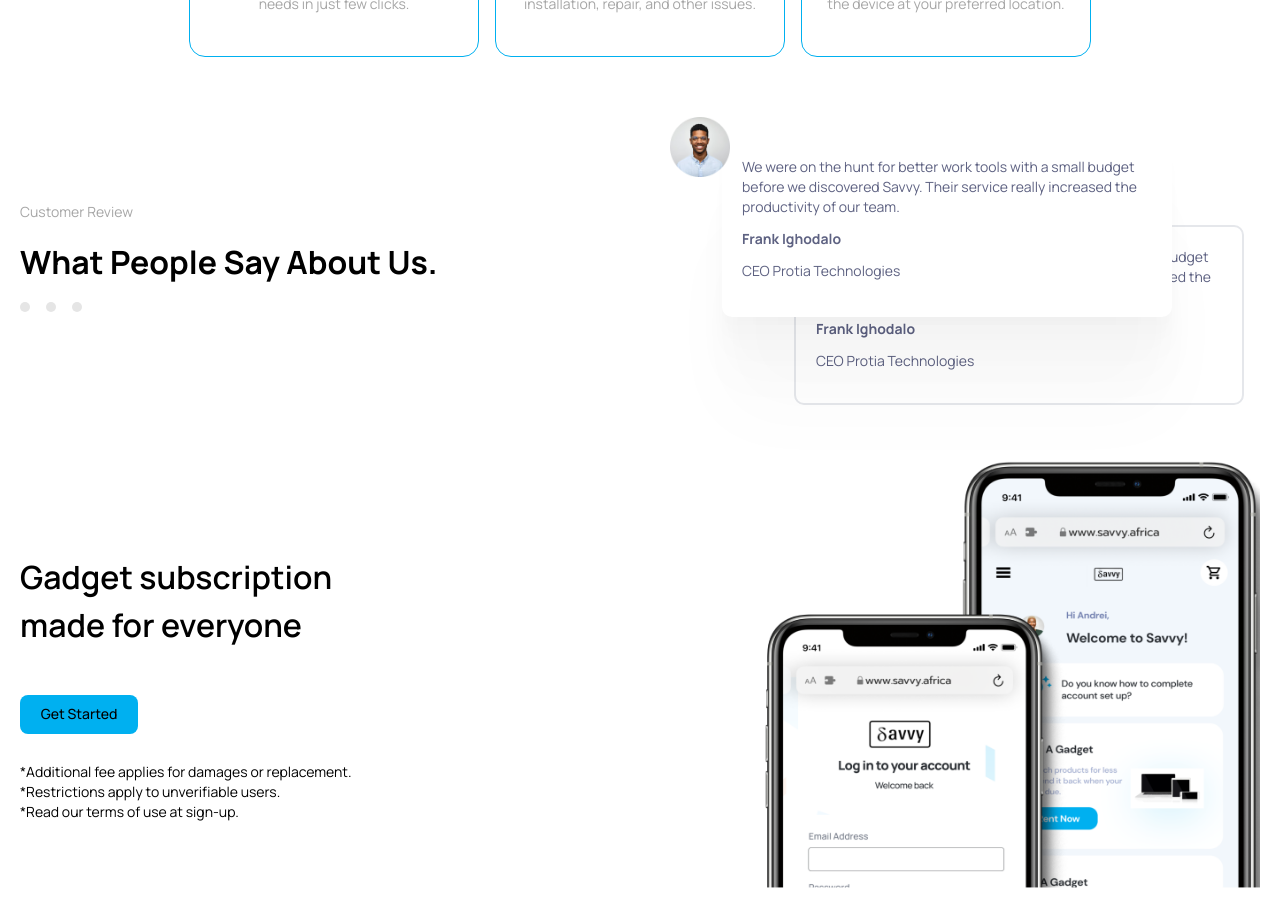
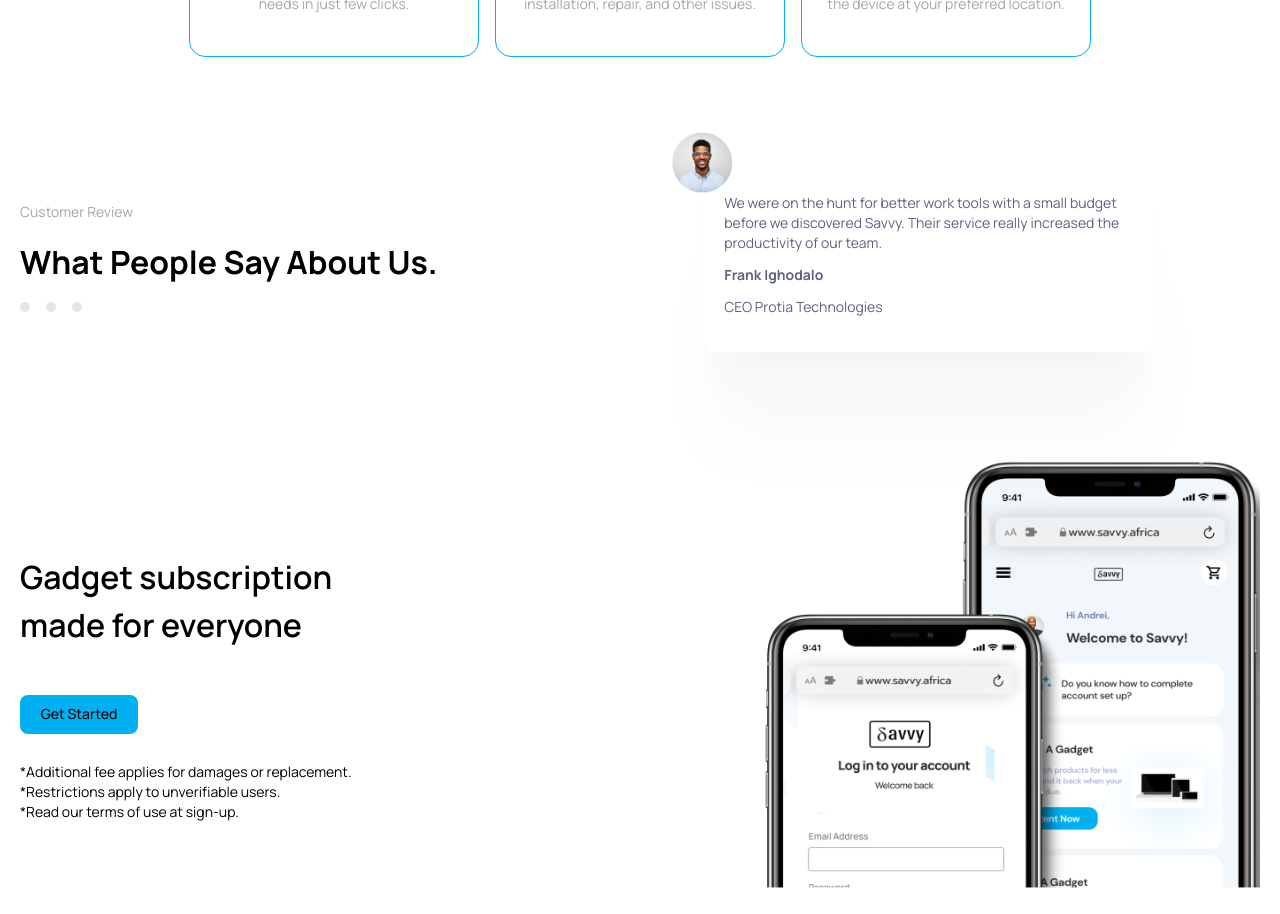
Before and after one commit to SavvyAfrica/savvyWaitlist, a Next.js app: page / in a window 1280 px wide. Shown: the part 2280-3194 px from the top of the page. Built offline with nearby package versions, Linux system fonts and the light colour scheme.

Commit message:
Pushing updates on customer reviews

```diff
--- a/features/hompage/frame5/frame.tsx
+++ b/features/hompage/frame5/frame.tsx
@@ -1,9 +1,92 @@
-import React from 'react'
+import React, { useCallback, useEffect, useState } from 'react'
+import { motion, AnimatePresence, wrap } from 'framer-motion'
 import { Text } from '../../../components/typography/typography'
 import Image from 'next/image'
 import User from '../../../assets/Image.png'
 
+const cards = [
+  <motion.div className='relative'>
+    <div className='w-[60px] h-[60px] rounded-full absolute z-[9999]'>
+      <Image src={User} height={100} width={100} className='w-full h-full' />
+    </div>
+    <div className='w-[450px] p-5 h-[180px] absolute  rounded-[10px] customer right-[5.5rem] top-[2.5rem] space-y-3 bg-white'>
+      <Text variant='paragraph_4' className='text-[#5E6282]'>
+        We were on the hunt for better work tools with a small budget before we
+        discovered Savvy. Their service really increased the productivity of our
+        team.
+      </Text>
+      <Text variant='paragraph_4' className='font-bold text-[#5E6282]'>
+        Frank Ighodalo
+      </Text>
+      <Text variant='paragraph_4' className='text-[#5E6282]'>
+        CEO Protia Technologies
+      </Text>
+    </div>
+  </motion.div>,
+  <motion.div className='relative'>
+    <div className='w-[60px] h-[60px] rounded-full absolute z-[9999]'>
+      <Image src={User} height={100} width={100} className='w-full h-full' />
+    </div>
+    <div className='w-[450px] p-5 h-[180px] absolute  rounded-[10px] customer right-[5.5rem] top-[2.5rem] space-y-3 bg-white'>
+      <Text variant='paragraph_4' className='text-[#5E6282]'>
+        We were on the hunt for better work tools with a small budget before we
+        discovered Savvy. Their service really increased the productivity of our
+        team.
+      </Text>
+      <Text variant='paragraph_4' className='font-bold text-[#5E6282]'>
+        Frank Ighodalo
+      </Text>
+      <Text variant='paragraph_4' className='text-[#5E6282]'>
+        CEO Protia Technologies
+      </Text>
+    </div>
+  </motion.div>,
+]
+
+const variants = {
+  enter: (direction: number) => {
+    return {
+      y: direction > 0 ? 100 : -100,
+      x: 30,
+      opacity: 0,
+    }
+  },
+  center: {
+    zIndex: 1,
+    x: 0,
+    y: 0,
+    opacity: 1,
+  },
+  exit: (direction: number) => {
+    return {
+      zIndex: 0,
+      x: 30,
+      y: direction < 0 ? 100 : -100,
+      opacity: 0,
+    }
+  },
+}
+
 const Frame = () => {
+  const [[card, direction], setCard] = useState([0, 0])
+
+  const childIndex = wrap(0, 2, card)
+
+  const move = useCallback(
+    (newDirection: number) => {
+      setCard([card + newDirection, newDirection])
+    },
+    [card]
+  )
+
+  useEffect(() => {
+    // if(!timeout) return
+
+    const id = setTimeout(() => move(1), 1500)
+
+    return () => clearTimeout(id)
+  }, [card, move])
+
   return (
     <div className='w-full grid grid-cols-2 gap-5 items-center px-5 h-[320px]'>
       <div className='space-y-4'>
@@ -20,6 +103,21 @@
         </div>
       </div>
       <div className='p-5 relative h-full'>
+        <AnimatePresence initial={false} custom={direction}>
+          {React.cloneElement(cards[childIndex], {
+            key: card,
+            custom: direction,
+            variants,
+            initial: 'enter',
+            animate: 'center',
+            exit: 'exit',
+            transition: {
+              x: { type: 'spring', stiffness: 300, damping: 30 },
+              opacity: { duration: 0.2 },
+            },
+          })}
+        </AnimatePresence>
+        {/* <div>
           <div className='w-[60px] h-[60px] rounded-full absolute z-[9999]'>
             <Image
               src={User}
@@ -28,11 +126,11 @@
               className='w-full h-full'
             />
           </div>
-        <div className='w-[450px] p-5 h-[180px] absolute  rounded-[10px] customer right-[5.5rem] top-[2.5rem] space-y-3 bg-white'>
+          <div className='w-[450px] p-5 h-[180px] absolute rounded-[10px] z-[-9999] border-2  right-[1rem] top-[8rem] customer__2 space-y-3'>
             <Text variant='paragraph_4' className='text-[#5E6282]'>
-            We were on the hunt for better work tools with a small budget before
-            we discovered Savvy. Their service really increased the productivity
-            of our team.
+              We were on the hunt for better work tools with a small budget
+              before we discovered Savvy. Their service really increased the
+              productivity of our team.
             </Text>
             <Text variant='paragraph_4' className='font-bold text-[#5E6282]'>
               Frank Ighodalo
@@ -41,19 +139,7 @@
               CEO Protia Technologies
             </Text>
           </div>
-        <div className='w-[450px] p-5 h-[180px] absolute rounded-[10px] z-[-9999] border-2  right-[1rem] top-[8rem] customer__2 space-y-3'>
-          <Text variant='paragraph_4' className='text-[#5E6282]'>
-            We were on the hunt for better work tools with a small budget before
-            we discovered Savvy. Their service really increased the productivity
-            of our team.
-          </Text>
-          <Text variant='paragraph_4' className='font-bold text-[#5E6282]'>
-            Frank Ighodalo
-          </Text>
-          <Text variant='paragraph_4' className='text-[#5E6282]'>
-            CEO Protia Technologies
-          </Text>
-        </div>
+        </div> */}
       </div>
     </div>
   )
--- a/package.json
+++ b/package.json
@@ -13,6 +13,7 @@
     "@reduxjs/toolkit": "^1.9.2",
     "@types/jsonwebtoken": "^9.0.1",
     "axios": "^1.3.4",
+    "framer-motion": "^10.1.0",
     "jsonwebtoken": "^9.0.0",
     "next": "12.3.1",
     "react": "18.2.0",
```
Also changed, not shown: 2 other files (tests, documents, lock files or other folders). Lines whose indentation alone changed are shown as unchanged.
